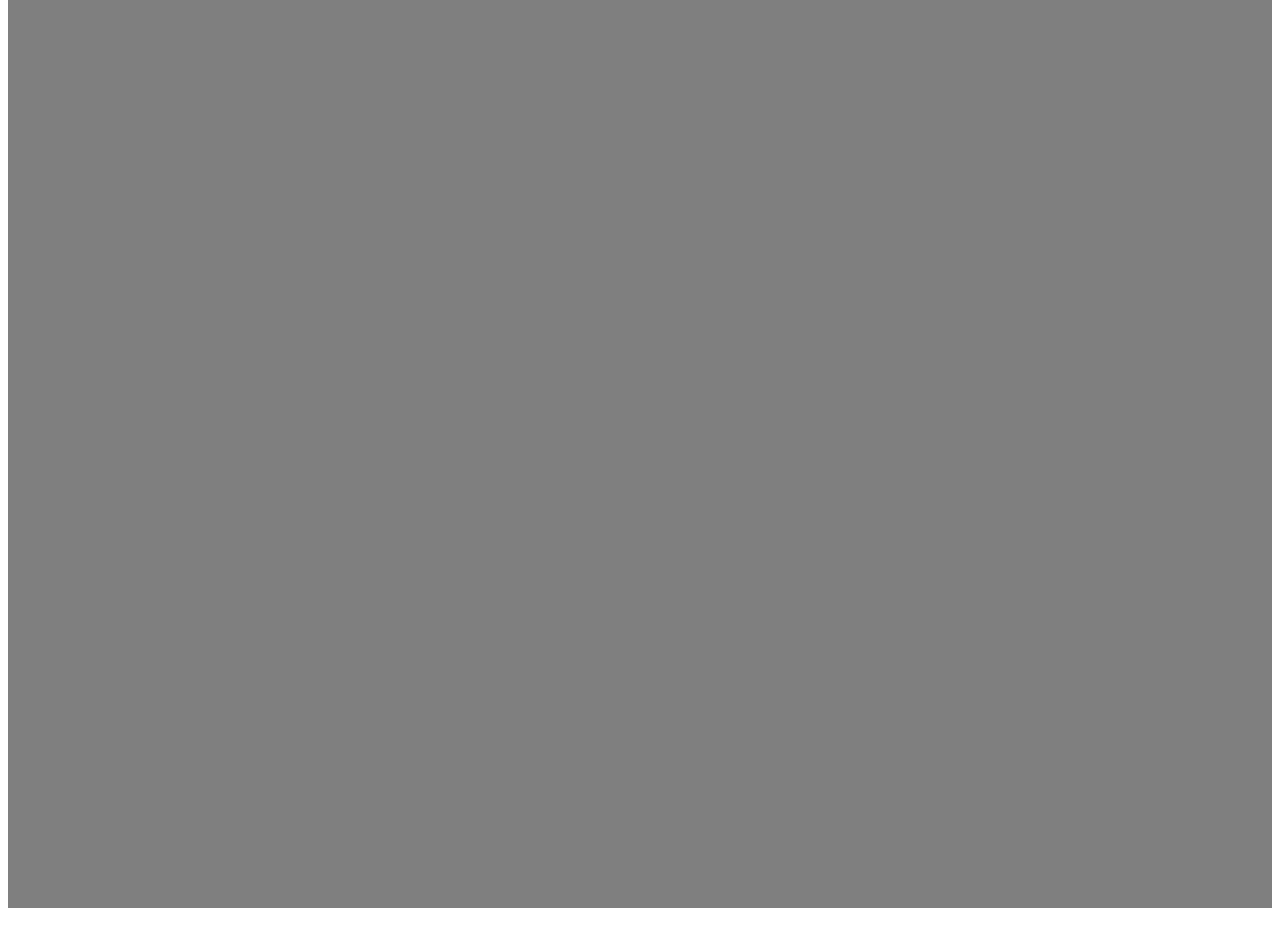
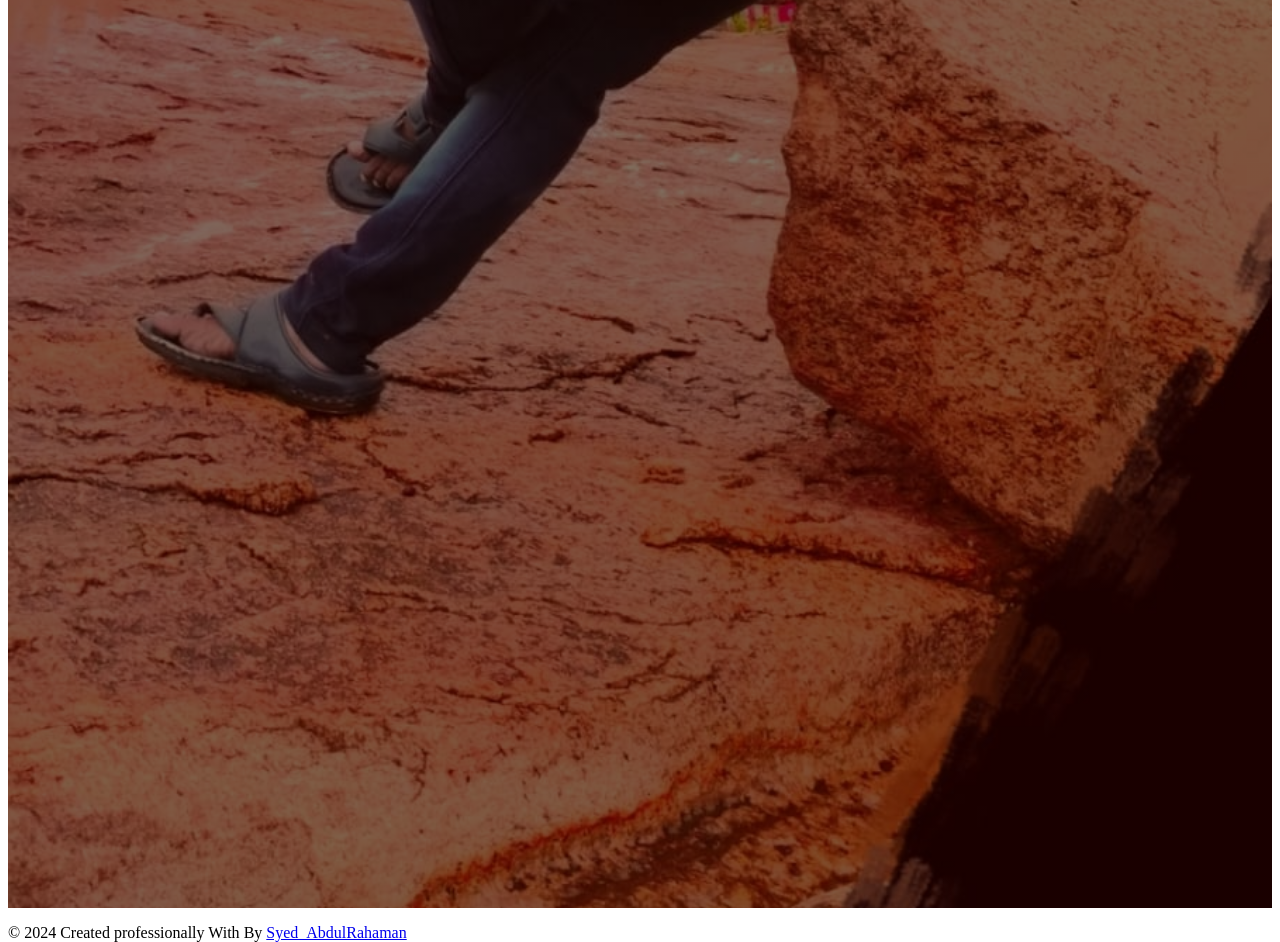
Before and after one commit to SAbdulra/SAbdulra, a plain HTML site: page Thankyou.html in a window 1280 px wide. Shown: the part 860-1802 px from the top of the page. Before the commit the page ends 1768 px from the top, so only its background shows below. Drawn offline with Linux system fonts and the light colour scheme.

Commit message:
Update Thankyou.html

```diff
--- a/Thankyou.html
+++ b/Thankyou.html
@@ -11,7 +11,7 @@
 		height: 100%;
 		}
 	.hero-image{
-		background-image: linear-gradient(rgba(0,0,0,0.5) , rgba(0,0,0,0.5)) , url(assets/imgs/img.jpeg);
+		background-image: linear-gradient(rgba(0,0,0,0.5) , rgba(0,0,0,0.5)) , url(Assets/img/img.jpeg);
 		height: 220%;
 		background-position: center;
 		background-size: cover;
@@ -49,5 +49,12 @@
 			}
 			countDown();
 		</script>
+		<footer class="footer py-3">
+        <div class="container">
+            <p class="small mb-0 text-light">
+                &copy; <script>document.write(new Date().getFullYear())</script> Created professionally With <i class="ti-heart text-danger"></i> By <a href="https://sabdulra.github.io/SAbdulra/" target="_blank"><span class="text-danger" title="Bootstrap 4 Themes and Dashboards">Syed_AbdulRahaman</span></a>
+            </p>
+        </div>
+    </footer>
 	</body>
 </html>
```
